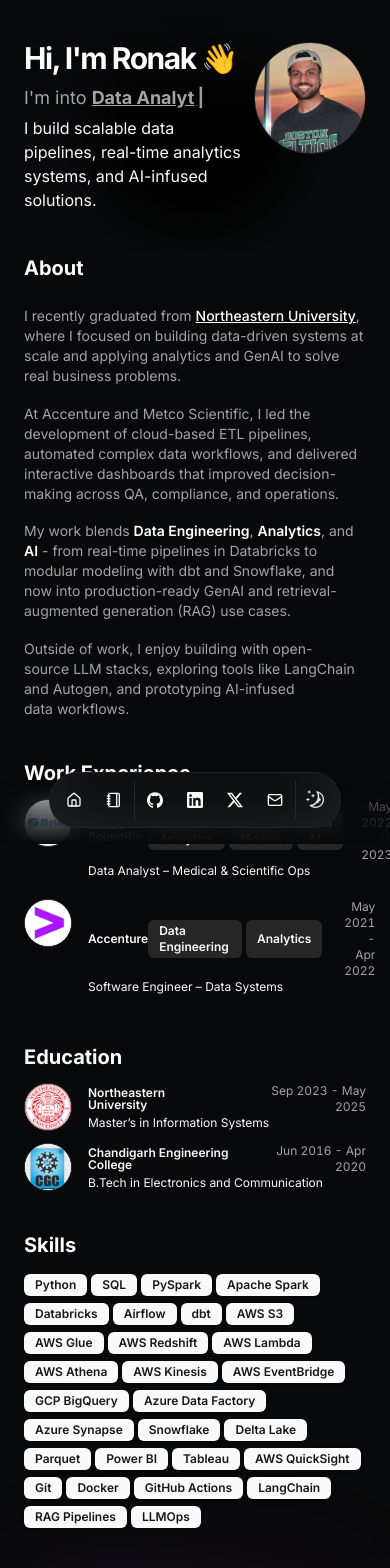
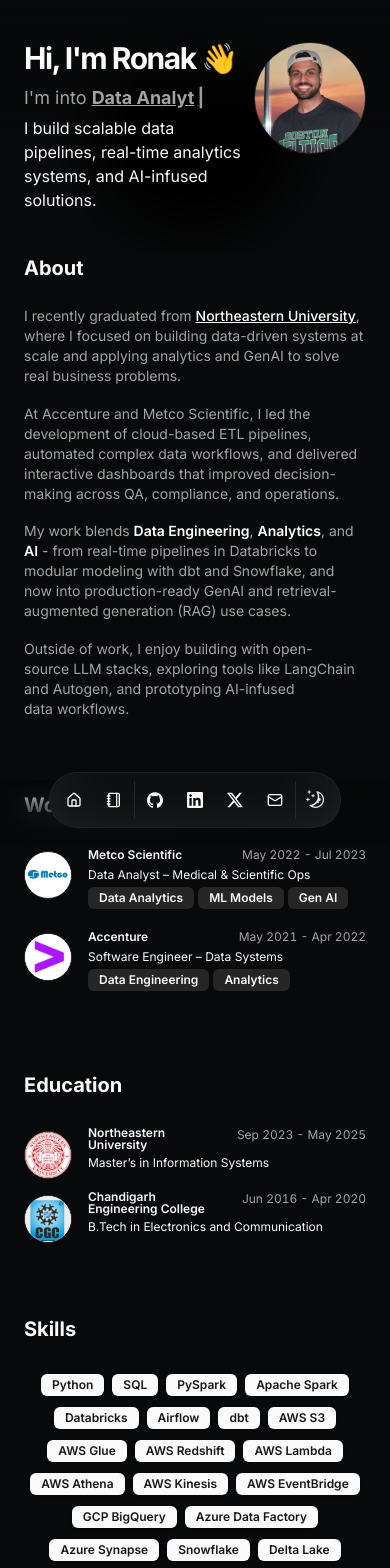
Before and after one commit to Ronakmishra/portfolio, a Next.js app: page / in a window 390 px wide. Shown: the top 1568 px of the page. Built offline with nearby package versions, Linux system fonts and the light colour scheme.

Commit message:
fix: improve mobile resume and skills layout

```diff
--- a/src/app/page.tsx
+++ b/src/app/page.tsx
@@ -125,7 +125,9 @@
         <section id="work">
           <div className="flex min-h-0 flex-col gap-y-3">
             <BlurFade delay={BLUR_FADE_DELAY * 5}>
-              <h2 className="text-xl font-bold">Work Experience</h2>
+              <h2 className="text-xl font-bold mt-8 mb-4 sm:mt-0 sm:mb-0">
+                Work Experience
+              </h2>
             </BlurFade>
             {DATA.work.map((work: WorkItem, id) => (
               <BlurFade key={work.company} delay={BLUR_FADE_DELAY * 6 + id * 0.05}>
@@ -147,7 +149,9 @@
         <section id="education">
           <div className="flex min-h-0 flex-col gap-y-3">
             <BlurFade delay={BLUR_FADE_DELAY * 7}>
-              <h2 className="text-xl font-bold">Education</h2>
+              <h2 className="text-xl font-bold mt-8 mb-4 sm:mt-0 sm:mb-0">
+                Education
+              </h2>
             </BlurFade>
             {DATA.education.map((education: EducationItem, id) => (
               <BlurFade key={education.school} delay={BLUR_FADE_DELAY * 8 + id * 0.05}>
@@ -167,9 +171,11 @@
         <section id="skills">
           <div className="flex min-h-0 flex-col gap-y-3">
             <BlurFade delay={BLUR_FADE_DELAY * 9}>
-              <h2 className="text-xl font-bold">Skills</h2>
+              <h2 className="text-xl font-bold mt-8 mb-4 sm:mt-0 sm:mb-0">
+                Skills
+              </h2>
             </BlurFade>
-            <div className="flex flex-wrap gap-1">
+            <div className="flex flex-wrap justify-center gap-2 sm:justify-start sm:gap-1">
               {DATA.skills.map((skill, id) => (
                 <BlurFade key={skill} delay={BLUR_FADE_DELAY * 10 + id * 0.05}>
                   <Badge key={skill}>{skill}</Badge>
--- a/src/components/resume-card.tsx
+++ b/src/components/resume-card.tsx
@@ -154,20 +154,20 @@
   };
 
   const cardContent = (
-    <Card className="flex">
+    <Card className="flex items-start sm:items-center">
       <div className="flex-none">
-        <Avatar className="border size-12 m-auto bg-muted-background dark:bg-foreground">
+        <Avatar className="border size-12 mt-1 sm:m-auto bg-muted-background dark:bg-foreground">
           <AvatarImage src={logoUrl} alt={altText} className="object-contain" />
           <AvatarFallback>{altText[0]}</AvatarFallback>
         </Avatar>
       </div>
-      <div className="flex-grow ml-4 items-center flex-col group">
-        <CardHeader>
-          <div className="flex items-center justify-between gap-x-2 text-base">
-            <h3 className="inline-flex items-center justify-center font-semibold leading-none text-xs sm:text-sm">
+      <div className="flex-grow ml-4 group">
+        <CardHeader className="p-0">
+          <div className="flex w-full items-start justify-between gap-x-2">
+            <h3 className="flex flex-1 items-center font-semibold leading-none text-xs sm:text-sm">
               {title}
               {badges && (
-                <span className="inline-flex gap-x-1">
+                <span className="hidden sm:inline-flex gap-x-1 ml-1">
                   {badges.map((badge, index) => (
                     <Badge
                       variant="secondary"
@@ -190,7 +190,27 @@
               {period}
             </div>
           </div>
-          {subtitle && <div className="font-sans text-xs">{subtitle}</div>}
+          {subtitle && (
+            <div className="mt-1 font-sans text-xs hidden sm:block">{subtitle}</div>
+          )}
+          {subtitle && (
+            <div className="mt-1 font-sans text-xs flex flex-wrap items-center gap-1 sm:hidden">
+              {subtitle}
+              {badges && (
+                <span className="inline-flex gap-1">
+                  {badges.map((badge, index) => (
+                    <Badge
+                      variant="secondary"
+                      className="align-middle text-xs"
+                      key={index}
+                    >
+                      {badge}
+                    </Badge>
+                  ))}
+                </span>
+              )}
+            </div>
+          )}
         </CardHeader>
         {description && (
           <motion.div
```
